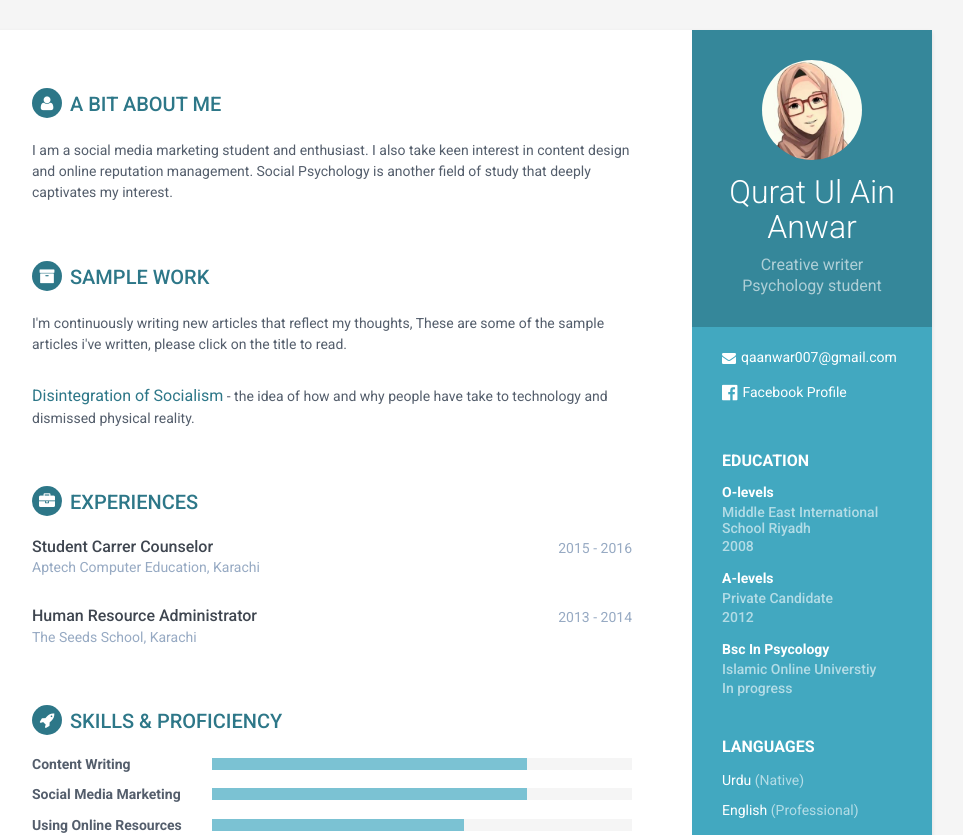
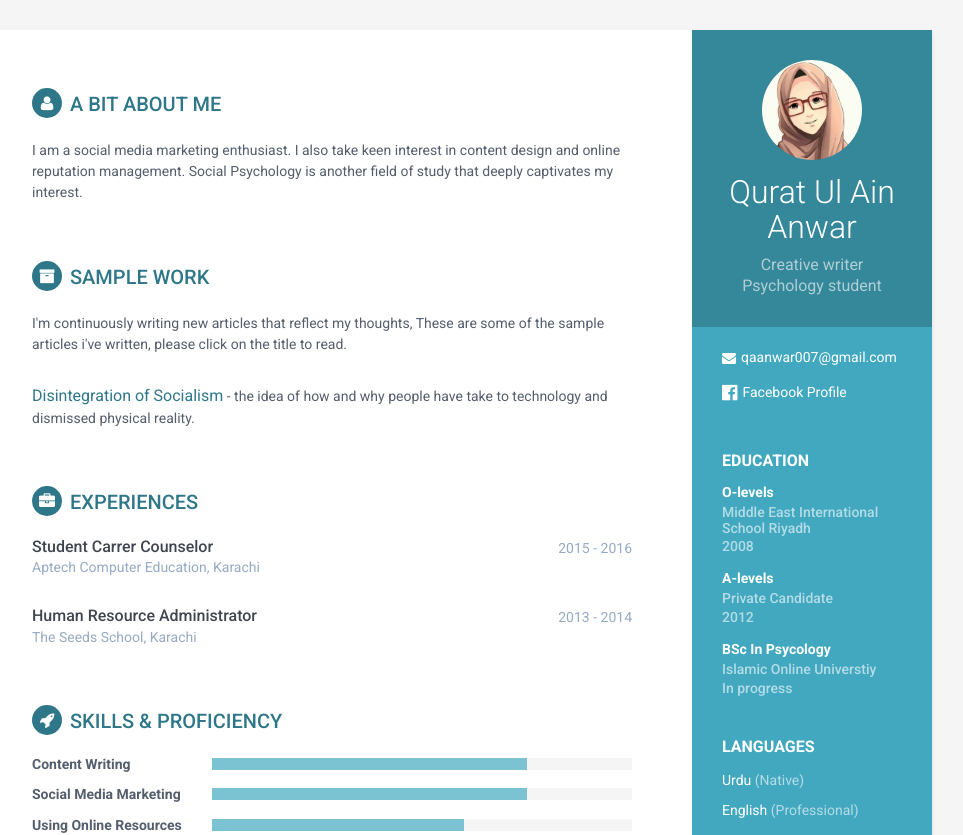
Before and after one commit to qanwar/cv, a plain HTML site: page index.html in a window 1280 px wide. Shown: the top 835 px of the page, without its empty margins (188-1151 px from the left). Drawn offline with Linux system fonts and the light colour scheme.

Commit message:
Update index.html

```diff
--- a/index.html
+++ b/index.html
@@ -56,7 +56,7 @@
                     <div class="time">2012</div>
                 </div><!--//item-->
                 <div class="item">
-                    <h4 class="degree">Bsc In Psycology</h4>
+                    <h4 class="degree">BSc In Psycology</h4>
                     <h5 class="meta">Islamic Online Universtiy</h5>
                     <div class="time">In progress</div>
                 </div><!--//item-->
@@ -88,7 +88,7 @@
             <section class="section summary-section">
                 <h2 class="section-title"><i class="fa fa-user"></i>A bit About Me</h2>
                 <div class="summary">
-                    <p>I am a social media marketing student and enthusiast. I also take keen
+                    <p>I am a social media marketing enthusiast. I also take keen
 interest in content design and online reputation management. Social
 Psychology is another field of study that deeply captivates my interest.</p>
                 </div><!--//summary-->
```
